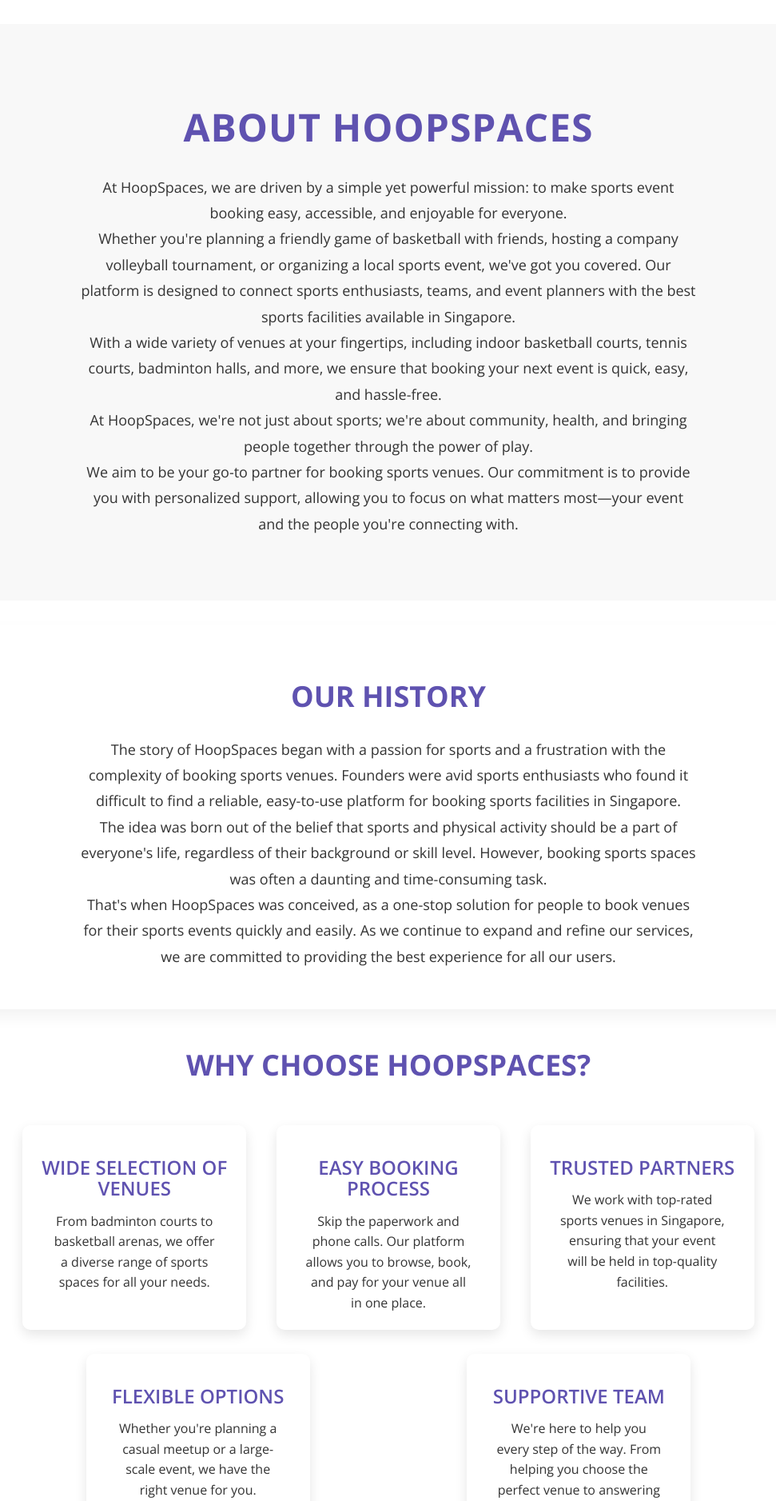
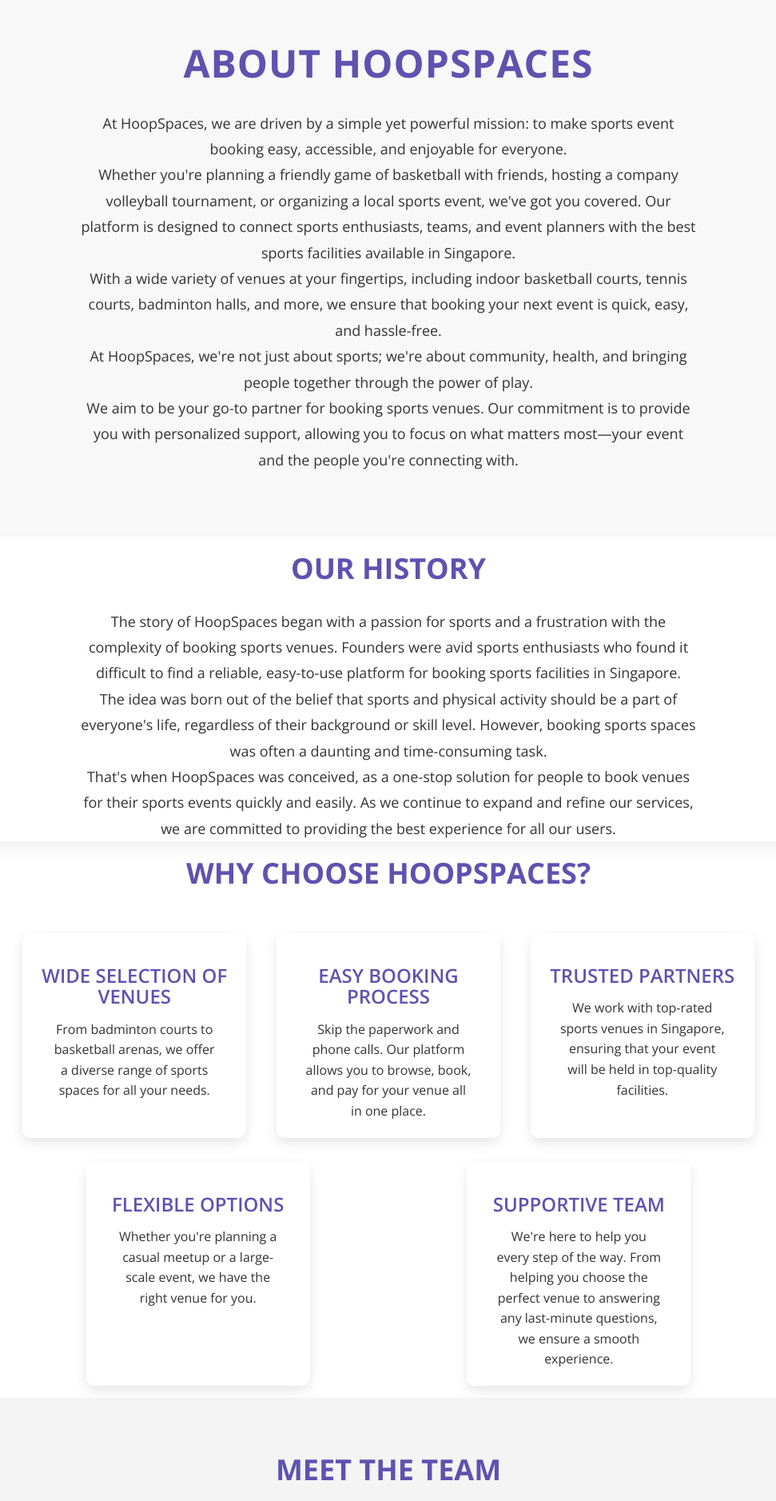
Before and after one commit to xerxes168/Web-Sys-Group-6-Project, a PHP site: page /aboutus.php in a window 1280 px wide. Shown: the part 50-1927 px from the top of the page at 80% size, without its empty margins (154-1125 px from the left). Run offline with PHP 8.4, Linux system fonts and the light colour scheme.

Commit message:
small fix

```diff
--- a/css/aboutus.css
+++ b/css/aboutus.css
@@ -1,3 +1,7 @@
+main{
+    margin: 0px 50px;
+}
+
 .about-us {
     padding: 60px 20px;
     background-color: #f8f8f8;
@@ -39,8 +43,6 @@
 
 .history {
     background-color: #fff;
-    padding: 50px;
-    margin: 30px 0;
     border-radius: 10px;
     box-shadow: 0 10px 20px rgba(0, 0, 0, 0.05);
     text-align: center;
```
